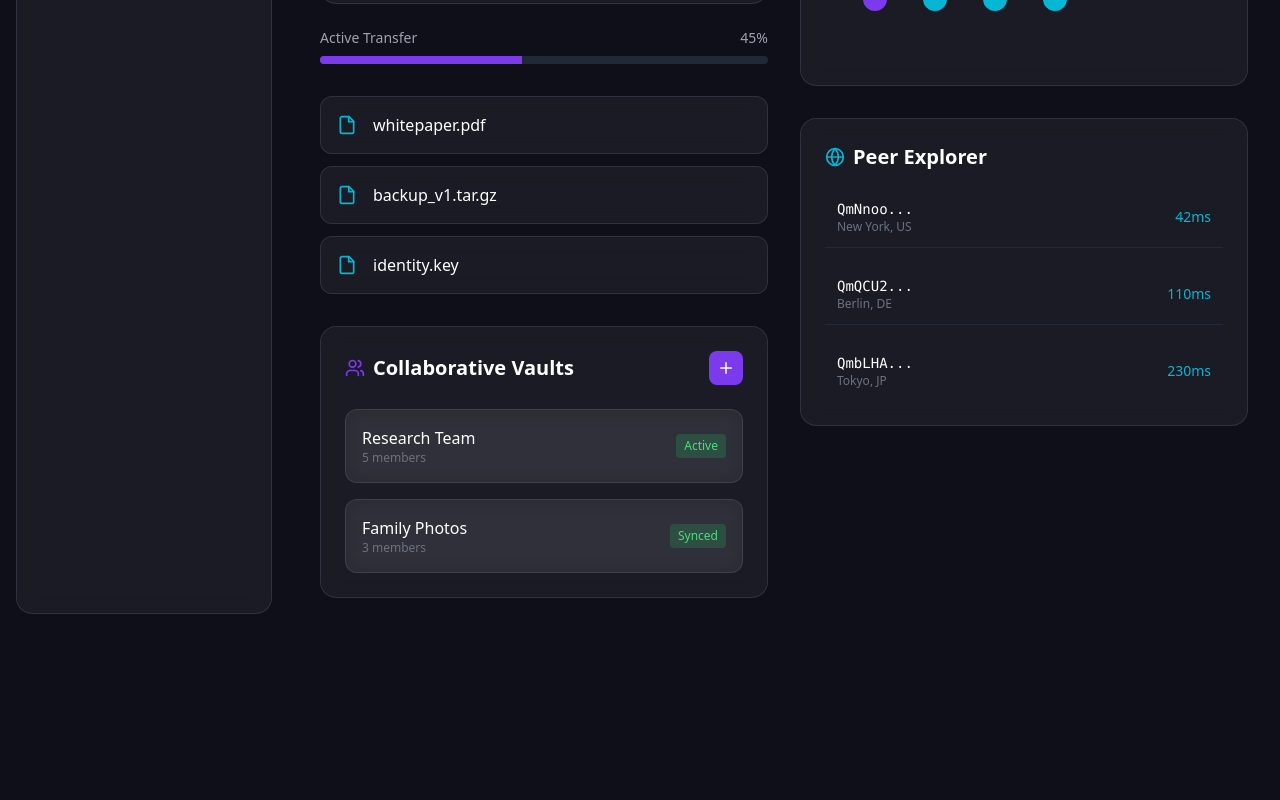
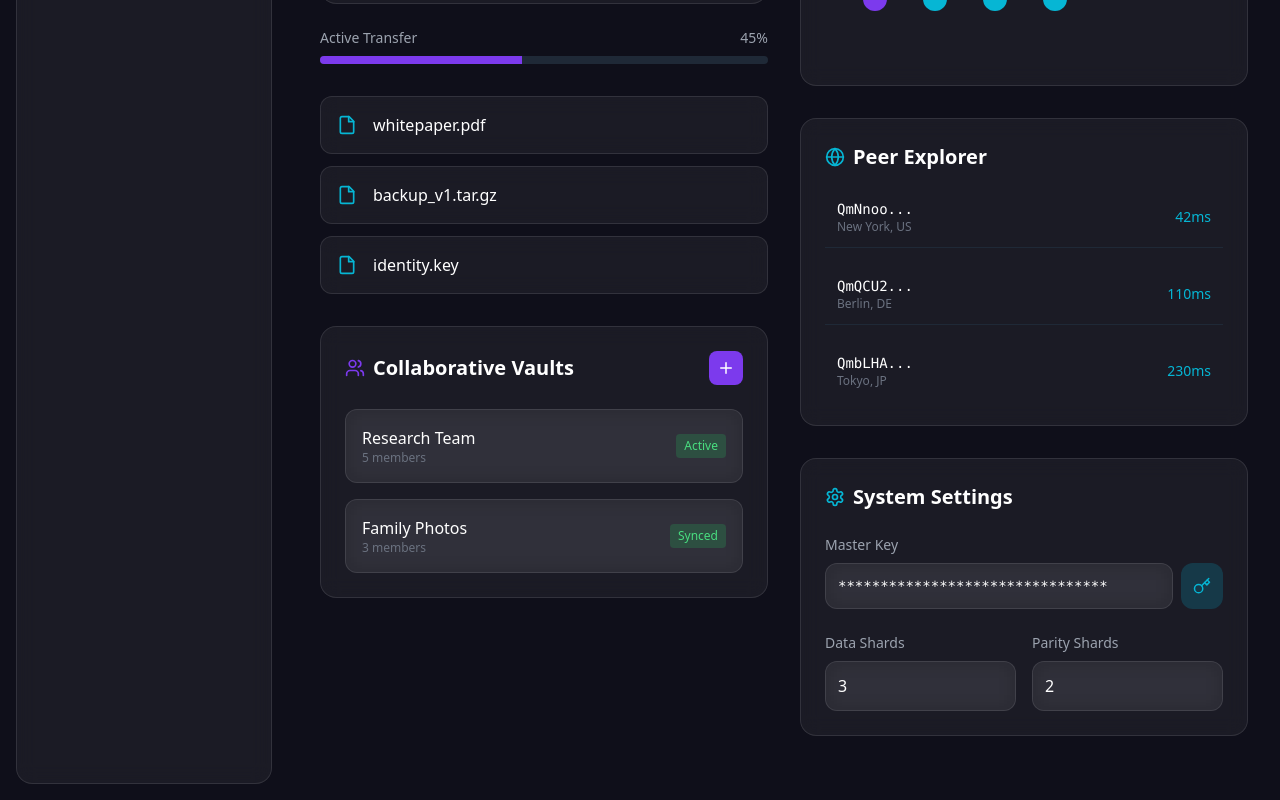
Before and after one commit to 10xdev4u-alt/VaultMesh, a React (Vite) app in the folder ui/web/: page / in a window 1280 px wide. Shown: the part 360-1160 px from the top of the page. Before the commit the page ends 990 px from the top, so only its background shows below. Built offline with nearby package versions, Linux system fonts and the light colour scheme; the HTML template or start-up script is replaced by a standard one.

Commit message:
[102] web: settings + key management UI

```diff
--- a/ui/web/src/App.tsx
+++ b/ui/web/src/App.tsx
@@ -5,6 +5,7 @@ import FileManager from './components/FileManager'
 import NetworkGraph from './components/NetworkGraph'
 import PeerExplorer from './components/PeerExplorer'
 import VaultManager from './components/VaultManager'
+import Settings from './components/Settings'
 
 const App = () => {
   return (
@@ -41,7 +42,7 @@ const App = () => {
           ))}
         </motion.div>
 
-        <div className="grid grid-cols-1 xl:grid-cols-2 gap-8">
+        <div className="grid grid-cols-1 xl:grid-cols-2 gap-8 pb-8">
           <div>
             <FileManager />
             <VaultManager />
@@ -49,6 +50,7 @@ const App = () => {
           <div className="flex flex-col">
             <NetworkGraph />
             <PeerExplorer />
+            <Settings />
           </div>
         </div>
       </div>
--- /dev/null
+++ b/ui/web/src/components/Settings.tsx
@@ -0,0 +1,40 @@
+import React from 'react'
+import { Settings as SettingsIcon, Key } from 'lucide-react'
+
+const Settings = () => {
+  return (
+    <div className="glass rounded-2xl p-6 mt-8">
+      <h2 className="text-xl font-semibold text-white flex items-center gap-2 mb-6">
+        <SettingsIcon size={20} className="text-vault-cyan" />
+        System Settings
+      </h2>
+
+      <div className="space-y-6 text-white">
+        <div className="flex flex-col gap-2">
+          <label className="text-sm text-gray-400">Master Key</label>
+          <div className="flex gap-2">
+            <div className="glass flex-1 p-3 rounded-xl font-mono text-sm overflow-hidden text-ellipsis bg-white/5">
+              ********************************
+            </div>
+            <button className="bg-vault-cyan/20 text-vault-cyan p-3 rounded-xl hover:bg-vault-cyan/30 transition-all">
+              <Key size={18} />
+            </button>
+          </div>
+        </div>
+
+        <div className="grid grid-cols-2 gap-4">
+          <div className="flex flex-col gap-2">
+            <label className="text-sm text-gray-400">Data Shards</label>
+            <input type="number" defaultValue={3} className="glass p-3 rounded-xl outline-none border-0 bg-white/5" />
+          </div>
+          <div className="flex flex-col gap-2">
+            <label className="text-sm text-gray-400">Parity Shards</label>
+            <input type="number" defaultValue={2} className="glass p-3 rounded-xl outline-none border-0 bg-white/5" />
+          </div>
+        </div>
+      </div>
+    </div>
+  )
+}
+
+export default Settings
```
Also changed, not shown: 1 other file (tests, documents, lock files or other folders).
